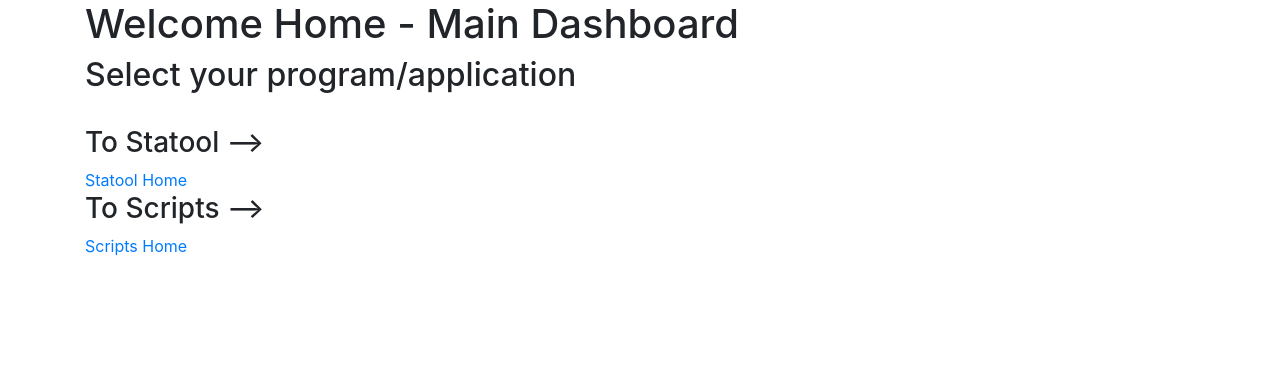
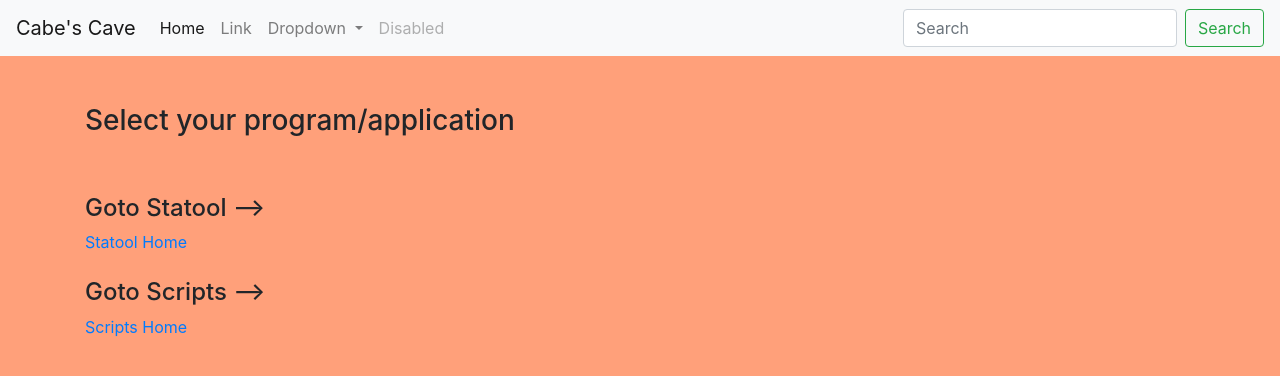
Before and after one commit to arkadin-calvarez/django, a Django app: template CABE/statool/templates/home.html in a window 1280 px wide. Shown: the top 376 px of the page. Run offline with Django 3.2, Linux system fonts and the light colour scheme; the template is opened without the code that fills it, so the values that code supplies are empty; some libraries are stand-ins or nearby versions.

Commit message:
Website OK + CSS at Home (Auth Disabled)

```diff
--- a/CABE/CABE/urls.py
+++ b/CABE/CABE/urls.py
@@ -1,21 +1,16 @@
-"""CABE URL Configuration
 
-The `urlpatterns` list routes URLs to views. For more information please see:
-    https://docs.djangoproject.com/en/3.0/topics/http/urls/
-Examples:
-Function views
-    1. Add an import:  from my_app import views
-    2. Add a URL to urlpatterns:  path('', views.home, name='home')
-Class-based views
-    1. Add an import:  from other_app.views import Home
-    2. Add a URL to urlpatterns:  path('', Home.as_view(), name='home')
-Including another URLconf
-    1. Import the include() function: from django.urls import include, path
-    2. Add a URL to urlpatterns:  path('blog/', include('blog.urls'))
-"""
+from django.conf.urls import url, include
 from django.contrib import admin
-from django.urls import path
+from django.urls import path, include
+
+from .views import home
+#from accounts.views import login_view, register_view, logout_view
 
 urlpatterns = [
-    path('admin/', admin.site.urls),
+    url(r'^admin/', admin.site.urls),
+    path('', include('statool.urls')),
+#    path('/statool', include ('statool.urls')),
+#    path('accounts/login/', login_view),
+#    path('accounts/register/', register_view),
+#    path('accounts/logout/', logout_view),
 ]
--- a/CABE/statool/templates/home.html
+++ b/CABE/statool/templates/home.html
@@ -2,27 +2,78 @@
 <html lang="en">
 
 <head>
-    <meta charset="UTF-8">
-    <meta name="viewport" content="width=device-width, initial-scale=1.0">
+    <!-- Required meta tags -->
+    <meta charset="utf-8">
+    <meta name="viewport" content="width=device-width, initial-scale=1, shrink-to-fit=no">
     <meta http-equiv="X-UA-Compatible" content="ie=edge">
-    <link rel="stylesheet" href="https://stackpath.bootstrapcdn.com/bootstrap/4.3.1/css/bootstrap.min.css"
-        integrity="sha384-ggOyR0iXCbMQv3Xipma34MD+dH/1fQ784/j6cY/iJTQUOhcWr7x9JvoRxT2MZw1T" crossorigin="anonymous">
-    <title>Dashboard</title>
+
+    <!-- Bootstrap CSS -->
+    <link rel="stylesheet" href="https://stackpath.bootstrapcdn.com/bootstrap/4.4.1/css/bootstrap.min.css" integrity="sha384-Vkoo8x4CGsO3+Hhxv8T/Q5PaXtkKtu6ug5TOeNV6gBiFeWPGFN9MuhOf23Q9Ifjh" crossorigin="anonymous">
+
+    <link rel="stylesheet" href="style.css">
+
+    <title>CABE's Dashboard</title>
 </head>
 
+
 <body>
+
+    <nav class="navbar navbar-expand-lg navbar-light bg-light">
+        <a class="navbar-brand" href="#">Cabe's Cave</a>
+        <button class="navbar-toggler" type="button" data-toggle="collapse" data-target="#navbarSupportedContent" aria-controls="navbarSupportedContent" aria-expanded="false" aria-label="Toggle navigation">
+          <span class="navbar-toggler-icon"></span>
+        </button>
+
+        <div class="collapse navbar-collapse" id="navbarSupportedContent">
+          <ul class="navbar-nav mr-auto">
+            <li class="nav-item active">
+              <a class="nav-link" href="#">Home <span class="sr-only">(current)</span></a>
+            </li>
+            <li class="nav-item">
+              <a class="nav-link" href="#">Link</a>
+            </li>
+            <li class="nav-item dropdown">
+              <a class="nav-link dropdown-toggle" href="#" id="navbarDropdown" role="button" data-toggle="dropdown" aria-haspopup="true" aria-expanded="false">
+                Dropdown
+              </a>
+              <div class="dropdown-menu" aria-labelledby="navbarDropdown">
+                <a class="dropdown-item" href="#">Action</a>
+                <a class="dropdown-item" href="#">Another action</a>
+                <div class="dropdown-divider"></div>
+                <a class="dropdown-item" href="#">Something else here</a>
+              </div>
+            </li>
+            <li class="nav-item">
+              <a class="nav-link disabled" href="#" tabindex="-1" aria-disabled="true">Disabled</a>
+            </li>
+          </ul>
+          <form class="form-inline my-2 my-lg-0">
+            <input class="form-control mr-sm-2" type="search" placeholder="Search" aria-label="Search">
+            <button class="btn btn-outline-success my-2 my-sm-0" type="submit">Search</button>
+          </form>
+        </div>
+      </nav>
+
     <div class="container">
-        <h1>Welcome Home - Main Dashboard</h1>
-        <h2>Select your program/application</h2>
-        &nbsp;
-        &nbsp;
-        <h3>To Statool --></h3>
+        <br>
+        <br>
+        <h3>Select your program/application</h3>
+        <br>
+        <br>
+        <h4>Goto Statool --></h4>
         <a href="{% url 'statool-home' %}">Statool Home</a>
-        &nbsp;
-        &nbsp;
-        <h3>To Scripts --></h3>
+        <br>
+        <br>
+        <h4>Goto Scripts --></h4>
         <a href="{% url 'scripts' %}">Scripts Home</a>
     </div>
+
+    <!-- Optional JavaScript -->
+    <!-- jQuery first, then Popper.js, then Bootstrap JS -->
+    <script src="https://code.jquery.com/jquery-3.4.1.slim.min.js" integrity="sha384-J6qa4849blE2+poT4WnyKhv5vZF5SrPo0iEjwBvKU7imGFAV0wwj1yYfoRSJoZ+n" crossorigin="anonymous"></script>
+    <script src="https://cdn.jsdelivr.net/npm/popper.js@1.16.0/dist/umd/popper.min.js" integrity="sha384-Q6E9RHvbIyZFJoft+2mJbHaEWldlvI9IOYy5n3zV9zzTtmI3UksdQRVvoxMfooAo" crossorigin="anonymous"></script>
+    <script src="https://stackpath.bootstrapcdn.com/bootstrap/4.4.1/js/bootstrap.min.js" integrity="sha384-wfSDF2E50Y2D1uUdj0O3uMBJnjuUD4Ih7YwaYd1iqfktj0Uod8GCExl3Og8ifwB6" crossorigin="anonymous"></script>
+
 </body>
 
 </html>
--- /dev/null
+++ b/CABE/statool/templates/style.css
@@ -0,0 +1,3 @@
+body {
+    background:lightsalmon;
+}
--- a/CABE/statool/urls.py
+++ b/CABE/statool/urls.py
@@ -5,7 +5,7 @@ from . import views
 from django.contrib.auth.views import LoginView
 
 from . import views
-from accounts.views import login_view, register_view, logout_view
+#from accounts.views import login_view, register_view, logout_view
 
 urlpatterns = [
 # Below line ('') will show default page for http://localhost:7777 requests
--- a/CABE/statool/views.py
+++ b/CABE/statool/views.py
@@ -12,7 +12,7 @@ from subprocess import run, PIPE
 
 # Page, with login to allow access the main/home page.
 # when browsing to http://rasp:7777 URL
-@login_required(login_url='/accounts/login/')
+#@login_required(login_url='/accounts/login/')
 def home(request: HttpRequest) -> HttpResponse:
     return render(request, 'home.html')
 
@@ -21,7 +21,7 @@ def home(request: HttpRequest) -> HttpResponse:
 # in below example, some "context" can be given to be used with the template,
 # allowing easy customization of messages in one page
 # (remember the static blog posts from the video)
-@login_required(login_url='/accounts/login/')
+#@login_required(login_url='/accounts/login/')
 def statool(request: HttpRequest) -> HttpResponse:
     devices = Device.objects.all()
     services = Service.objects.all()
@@ -71,7 +71,7 @@ def another(request):
 #    return render(request, 'output.html' , {'data':info})
 
 def external(request):
-    out= run([sys.executable,'//home//outright//NET_TOOLx//NIO//statool//datetime.py'],shell=False,stdout=PIPE)
+    out= run([sys.executable,'//home//outright//Django//CABE//statool//scripts//datetime.py'],shell=False,stdout=PIPE)
     print(out)
     return render(request, 'external.html', {'data1':out.stdout})
 
```
Also changed, not shown: CABE/CABE/settings.py (+5 -2 lines), CABE/CABE/views.py (added, +10 -0 lines), CABE/db.sqlite3 (added), CABE/statool/migrations/0001_initial.py (added).
